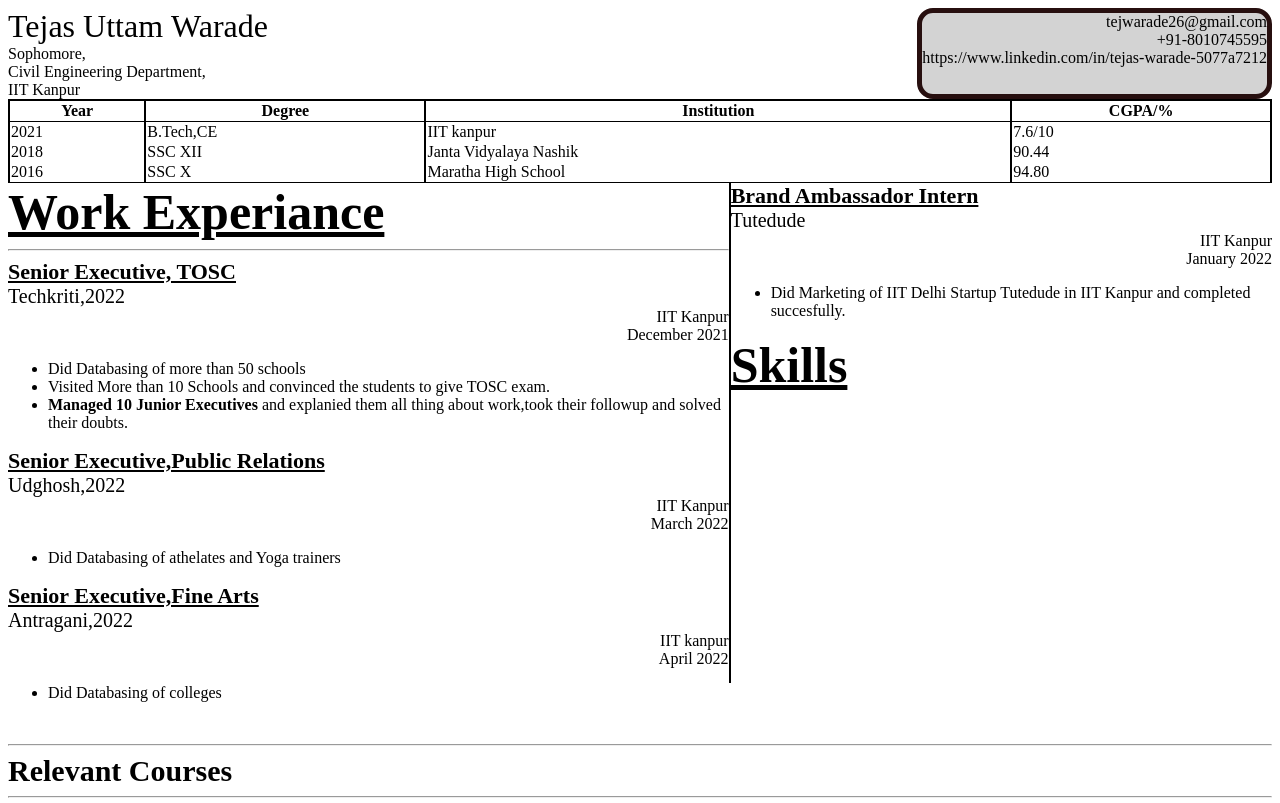
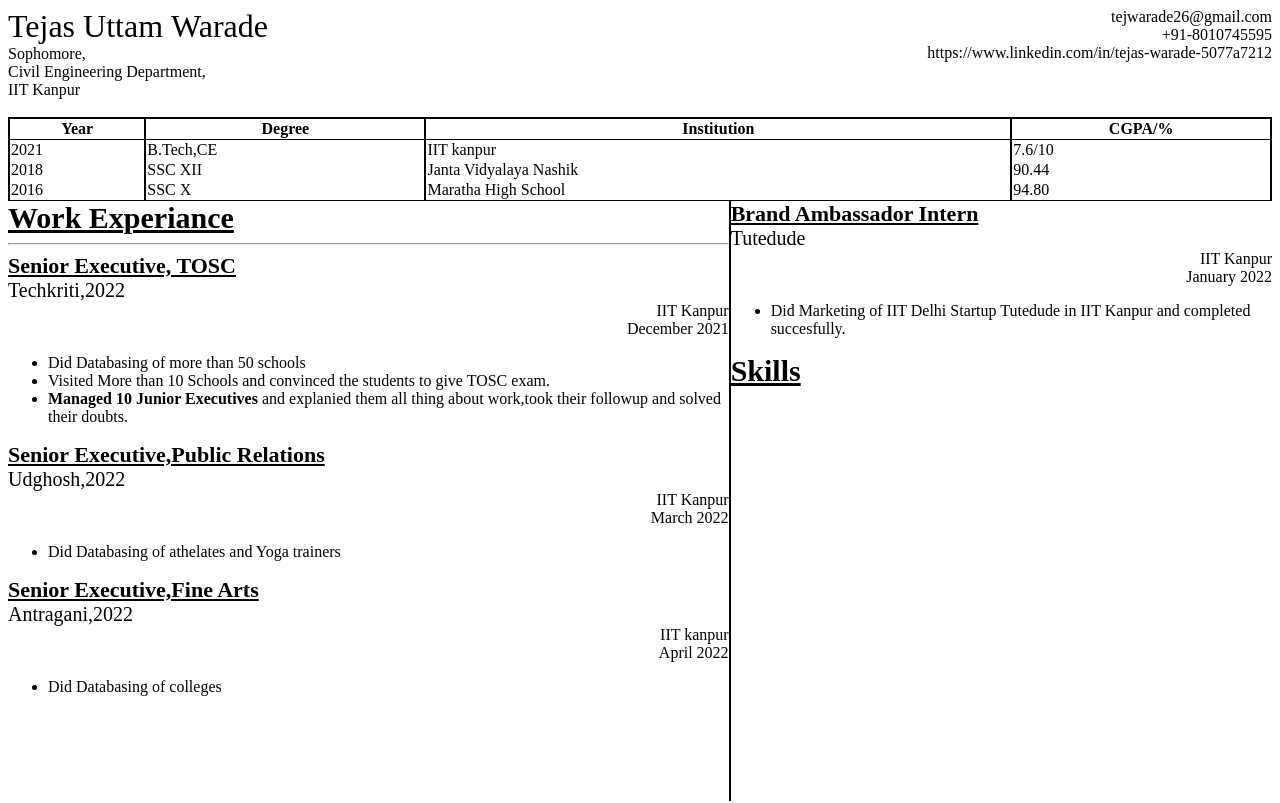
Before and after one commit to Tejasuwarade/Tejasuwarade.github.io, a plain HTML site: page index.html in a window 1280 px wide. Shown: the top 803 px of the page. Drawn offline with Linux system fonts and the light colour scheme.

Commit message:
changes done after

```diff
--- a/index.html
+++ b/index.html
@@ -16,7 +16,8 @@
 
         Sophomore,<br />
         Civil Engineering Department,<br />
-        IIT Kanpur<br />
+        IIT Kanpur<br /><br>
+
     </div>
     <div id="resumeEmailDivision">
         tejwarade26@gmail.com<br />
@@ -37,6 +38,7 @@
                 <th class="Head">Institution</th>
                 <th class="Head">CGPA/%</th>
             </tr>
+        </thead>
         <tbody>
             <tr>
                 <td class="body">2021</td>
@@ -59,9 +61,7 @@
 
             </tr>
         </tbody>
-        </tbody>
 
-        </thead>
     </table>
 
 
@@ -123,6 +123,7 @@
         </div>
 
         <div id="Skills">Skills</div>
+        <div></div>
 
     </div>
 
--- a/style.css
+++ b/style.css
@@ -5,9 +5,6 @@
 }
 #resumeEmailDivision {
   text-align: right;
-  background: lightgray;
-  border: 5px solid rgb(39, 15, 15);
-  border-radius: 2vh;
 }
 #resumeNameHeadline {
   font-size: 4vh;
@@ -23,7 +20,7 @@
   border-right: 1px solid black;
 }
 .bodybottom {
-  border-bottom: 3px solid black;
+  border-bottom: 4px solid black;
   padding: 1vh;
 }
 
@@ -58,7 +55,7 @@ table tbody tr td {
 }
 #leftdivision {
   font-weight: bold;
-  font-size: 50px;
+  font-size: 30px;
   text-decoration: underline;
 }
 
@@ -67,7 +64,7 @@ table tbody tr td {
 }
 #rightdivision {
   font-weight: bold;
-  font-size: 50px;
+  font-size: 30px;
   text-decoration: underline;
 }
 #RelatedContent {
@@ -81,10 +78,10 @@ table tbody tr td {
 }
 .vl {
   border-left: 2px solid black;
-  height: 500px;
+  height: 600px;
 }
 #skills {
   font-weight: bold;
-  font-size: 50px;
+  font-size: 30px;
   text-decoration: underline;
 }
```
